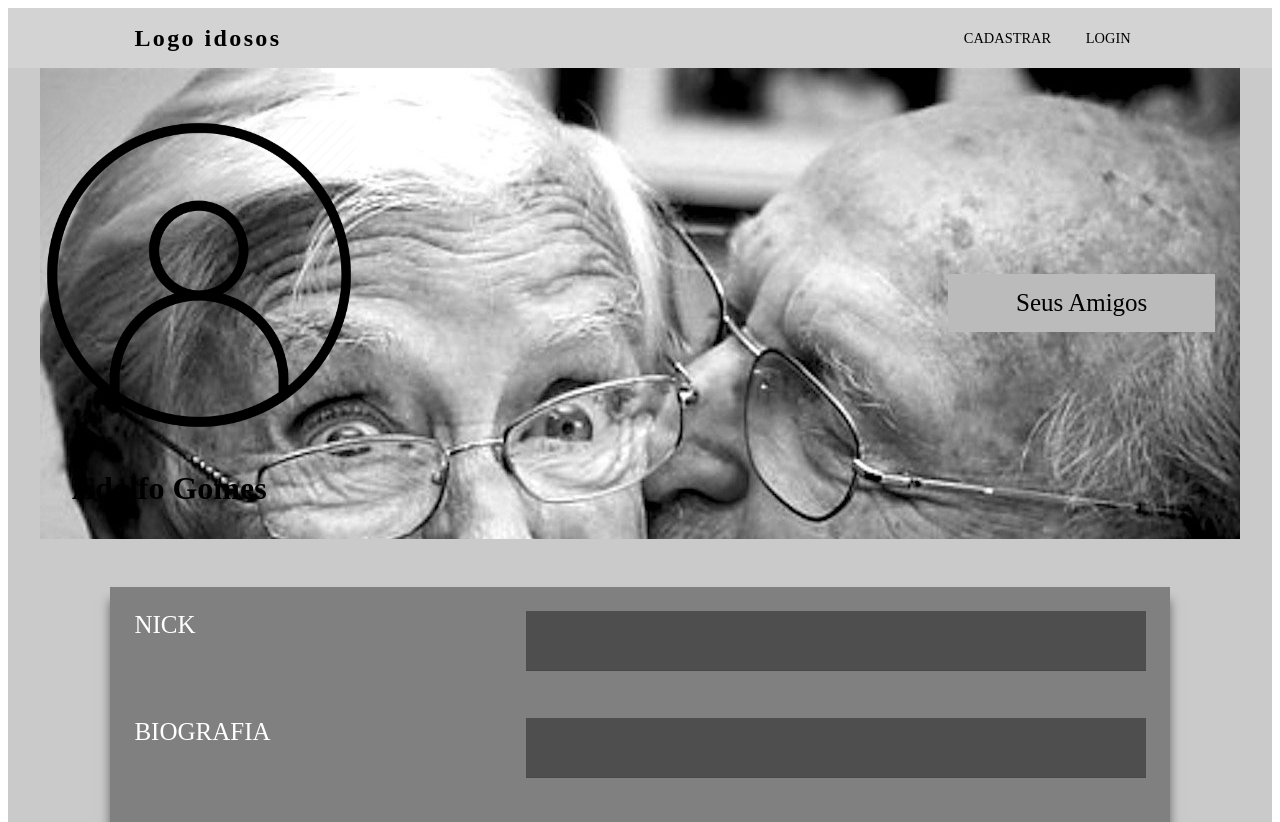
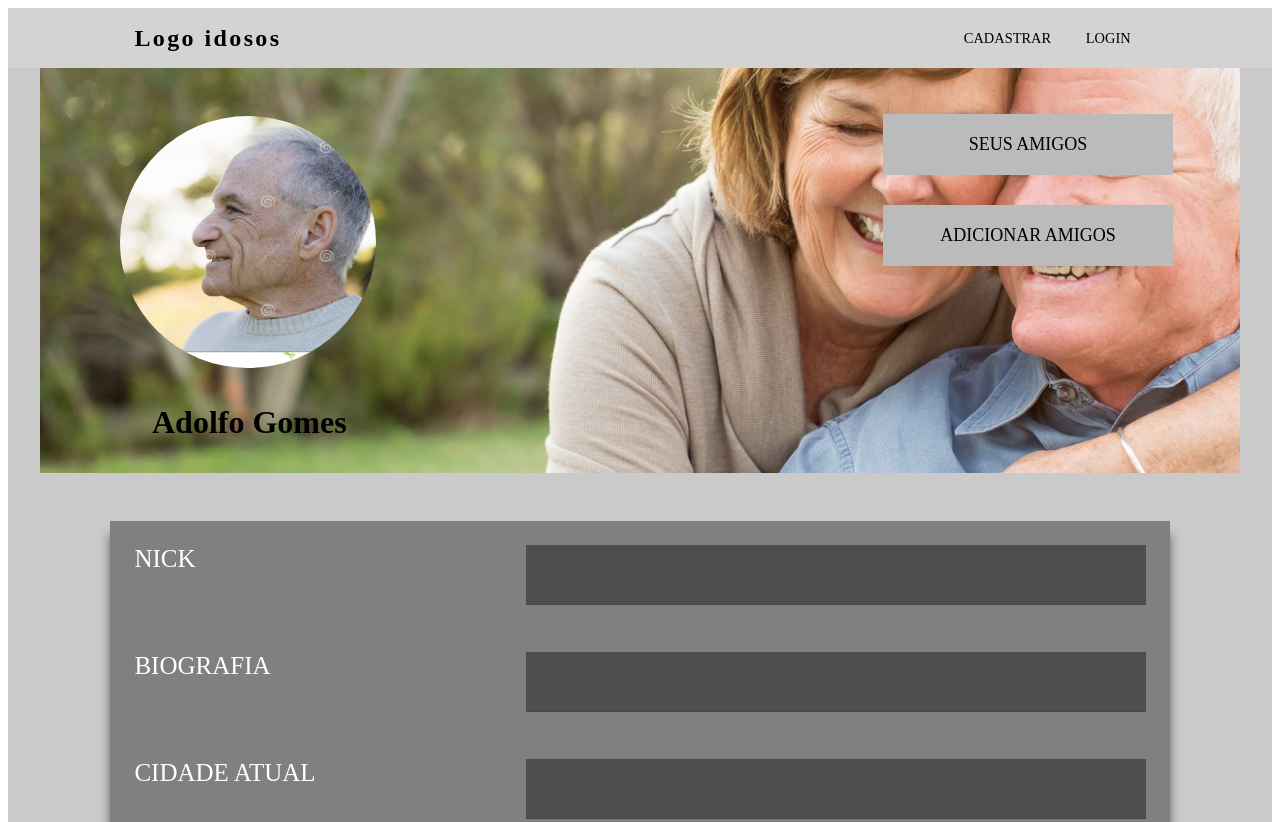
Before and after one commit to felipemendesvidal/projetosenaiesportesradicais, a plain HTML site: page Perfil.html in a window 1280 px wide. Shown: the top 822 px of the page. Drawn offline with Linux system fonts and the light colour scheme.

Commit message:
Perfil Pronto

```diff
--- a/Perfil.html
+++ b/Perfil.html
@@ -34,13 +34,17 @@
     <div class="container foto">
 		<div class="image">
 
-			<img src="images/FACEBOOK_LINE-01-512.png" alt="Foto de Perfil">
+			<img src="images/perfil-do-homem-idoso-12096124.jpg" alt="Foto de Perfil">
 			<h1>Adolfo Gomes</h1>
 		</div>
-
+		<div class="btn">
 		<div class="friends">
 			<a href="#">Seus Amigos</a>
 		</div>
+		<div class="friends">
+			<a href="#">Adicionar Amigos</a>
+		</div>
+	</div>
 	</div>
 
 	<form class="form_cadastro" action="" method="post">
@@ -89,7 +93,13 @@
 </main>
 <!-- fim main -->
 <!-- footer -->
-<footer>
+<footer class="rodape">
+	<div class="parte1">
+		<p>É proibido o uso ou publicação deste conteúdo sem a devida autorização. Os infratore ficarão sujeitos a penas previstas por lei.</p>
+	</div>
+	<div class="parte2">
+		<p>2020 ® BAFAFAS</p>
+	</div>
 
 </footer>
 <!-- fim footer -->
--- a/css/perfil.css
+++ b/css/perfil.css
@@ -46,7 +46,6 @@ main{
 }
 .image{
     width: 100%;
-
     display: flex;
     flex-direction: column;
     justify-content: center;
@@ -60,17 +59,25 @@ main{
 }
 .image img{
     width: 40%;
+    height: 180px;
+    border-radius: 50%;
 
 }
-
+.btn{
+    display: flex;
+    flex-direction: column;
+    padding: 31px;
+}
 .friends{
     background-color:rgb(187, 187, 187);
     color: black;
-    padding: 15px;
-    margin: auto;
+    padding: 20px;
+    margin: 15px auto;
     width: 250px;
     text-align: center;
-    font-size: 25px;
+    font-size: 18px;
+    text-transform: uppercase;
+    text-align: center;
 }
 .friends a{
     padding: 35px;
@@ -154,12 +161,14 @@ input:focus, select:focus{
 
 @media(min-width: 768px){
     .foto{
-    background-image: url("../images/Dia-do-Idoso-1.jpg ");
+    background-image: url("../images/casal.jpg");
     background-attachment: fixed;
+
     background-repeat: no-repeat;
     }
     .image img{
         width: 35%;
+        height: 300px;
 
     }
     .form_cadastro{
@@ -169,12 +178,18 @@ input:focus, select:focus{
 @media(min-width: 1200px){
     .image{
         display: block;
-        width: 80%;
+        width: 61%;
         padding-top: 3em;
+        margin-left: 80px;
 
+    }
+    .image img{
+        height: 252px;
     }
     .foto{
       display: flex;
+      background-position: initial;
+      background-image: url("../images/quais-sao-os-exames-para-um-check-up-idosos.jpg");
     }
     .friends{
         align-items: center;
```
Also changed, not shown: images/22007520_1874232705926408_9028482729116480006_n.jpg (added), images/casal.jpg (added), images/idosos-1140x445.jpg (added), images/perfil-do-homem-idoso-12096124.jpg (added), images/perfilllll.jpg (added), images/quais-sao-os-exames-para-um-check-up-idosos.jpg (added).
